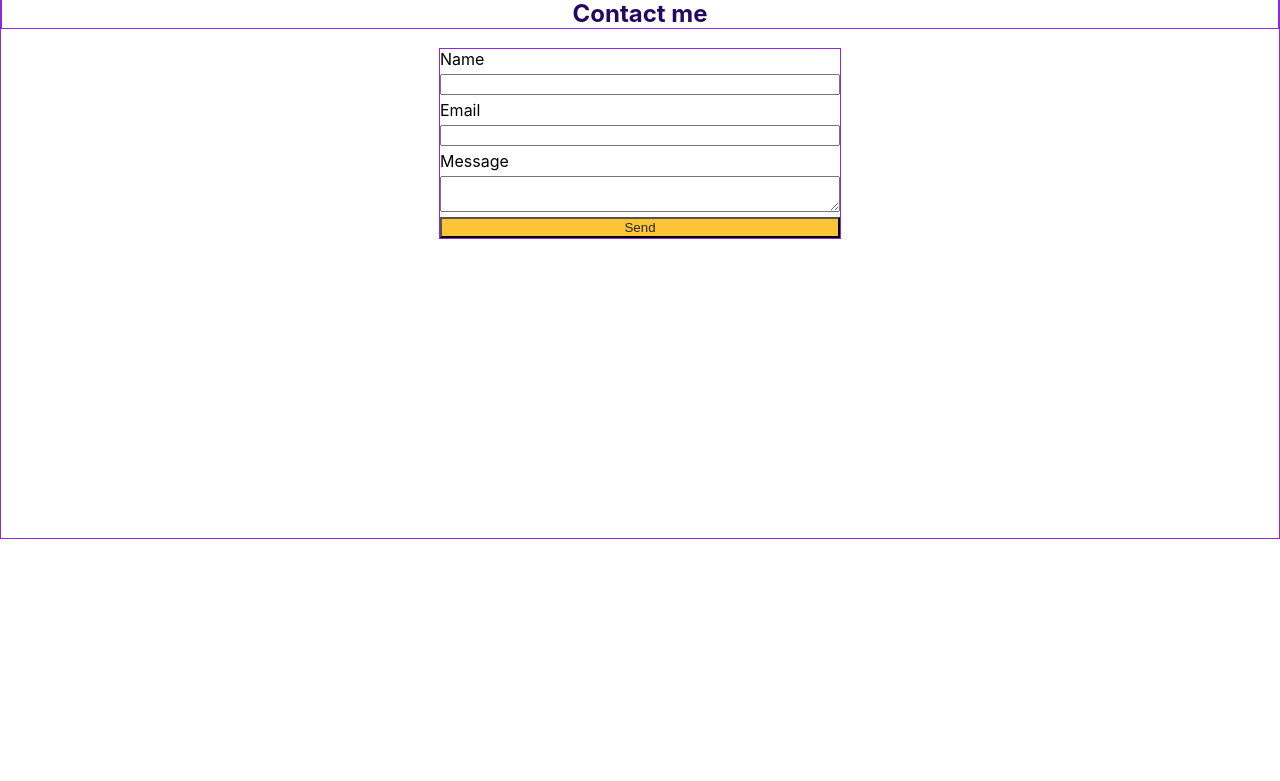
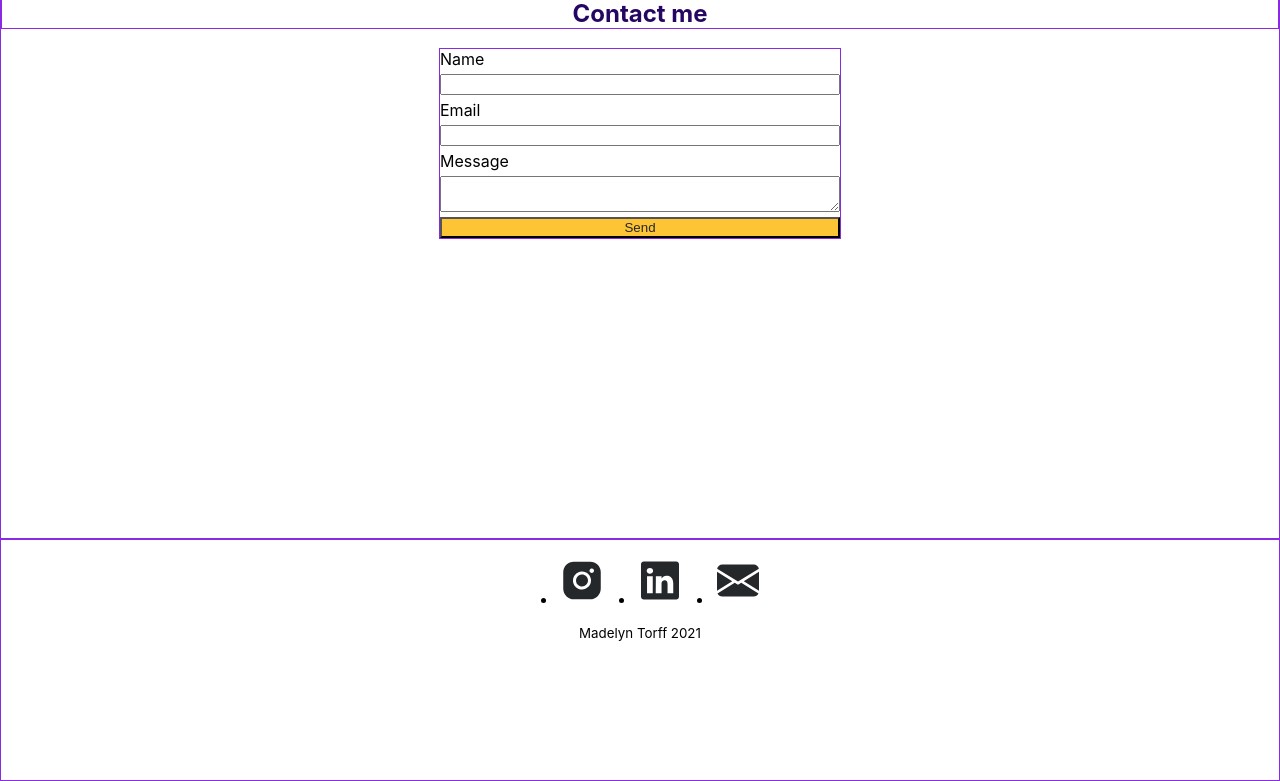
Before and after one commit to Renata-And/portfolio, a React app: page / in a window 1280 px wide. Shown: the part 2905-3686 px from the top of the page. Before the commit the page ends 3444 px from the top, so only its background shows below. Built offline with nearby package versions, Linux system fonts and the light colour scheme.

Commit message:
Created Footer section

```diff
--- a/src/App.tsx
+++ b/src/App.tsx
@@ -6,6 +6,7 @@ import { Skills } from './layout/sections/skills/Skills';
 import { Projects } from './layout/sections/projects/Projects';
 import { Experience } from './layout/sections/experience/Experience';
 import { Contact } from './layout/sections/contact/Contact';
+import { Footer } from './layout/footer/Footer';
 
 
 function App() {
@@ -19,6 +20,7 @@ function App() {
         <Experience />
         <Contact />
       </Main>
+      <Footer />
     </div>
   );
 }
--- /dev/null
+++ b/src/layout/footer/Footer.tsx
@@ -0,0 +1,53 @@
+import React from 'react'
+import styled from 'styled-components'
+import { Icon } from '../../components/icon/Icon'
+import { FlexWrapper } from '../../components/FlexWrapper'
+
+export const Footer = () => {
+  return (
+    <StyledFooter>
+      <FlexWrapper direction={'column'} align={'center'}>
+        <SocialList>
+          <SocialItem>
+            <SocialLink href={'#'}>
+              <Icon iconId={'instagram'} width={'48'} height={'49'} viewBox={'0 0 48 49'} />
+            </SocialLink>
+          </SocialItem>
+          <SocialItem>
+            <SocialLink href={'#'}>
+              <Icon iconId={'linkedin'} width={'48'} height={'49'} viewBox={'0 0 48 49'} />
+            </SocialLink>
+          </SocialItem>
+          <SocialItem>
+            <SocialLink href={'#'}>
+              <Icon iconId={'email'} width={'48'} height={'49'} viewBox={'0 0 48 49'} />
+            </SocialLink>
+          </SocialItem>
+        </SocialList>
+        <Copyright>Madelyn Torff 2021 </Copyright>
+      </FlexWrapper>
+    </StyledFooter>
+  )
+}
+
+const StyledFooter = styled.footer`
+  min-height: 30vh;
+  border: 1px solid blueviolet;
+`
+
+const SocialList = styled.ul`
+  display: flex;
+  gap: 30px;
+`
+
+const SocialItem = styled.li`
+
+`
+
+const SocialLink = styled.a`
+
+`
+
+const Copyright = styled.small`
+
+`
```
